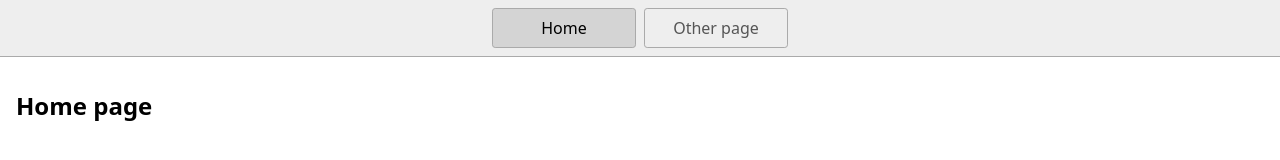
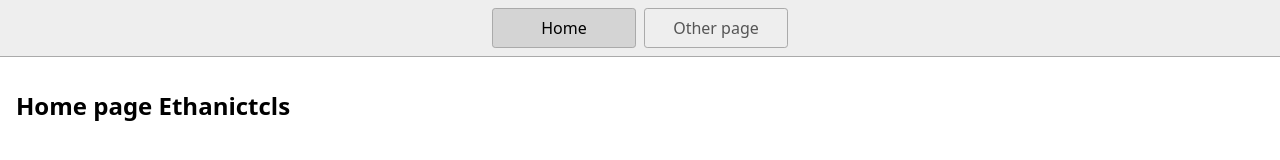
Before and after one commit to TOTOET/stackblitz-starters-kfpjvx, a website: page index.html in a window 1280 px wide. Drawn offline with Linux system fonts and the light colour scheme.

Commit message:
Ethanictcls

```diff
--- a/index.html
+++ b/index.html
@@ -17,7 +17,7 @@
       <a href="/page2.html">Other page</a>
     </nav>
     <main>
-      <h1>Home page</h1>
+      <h1>Home page Ethanictcls</h1>
     </main>
   </body>
 </html>
```
